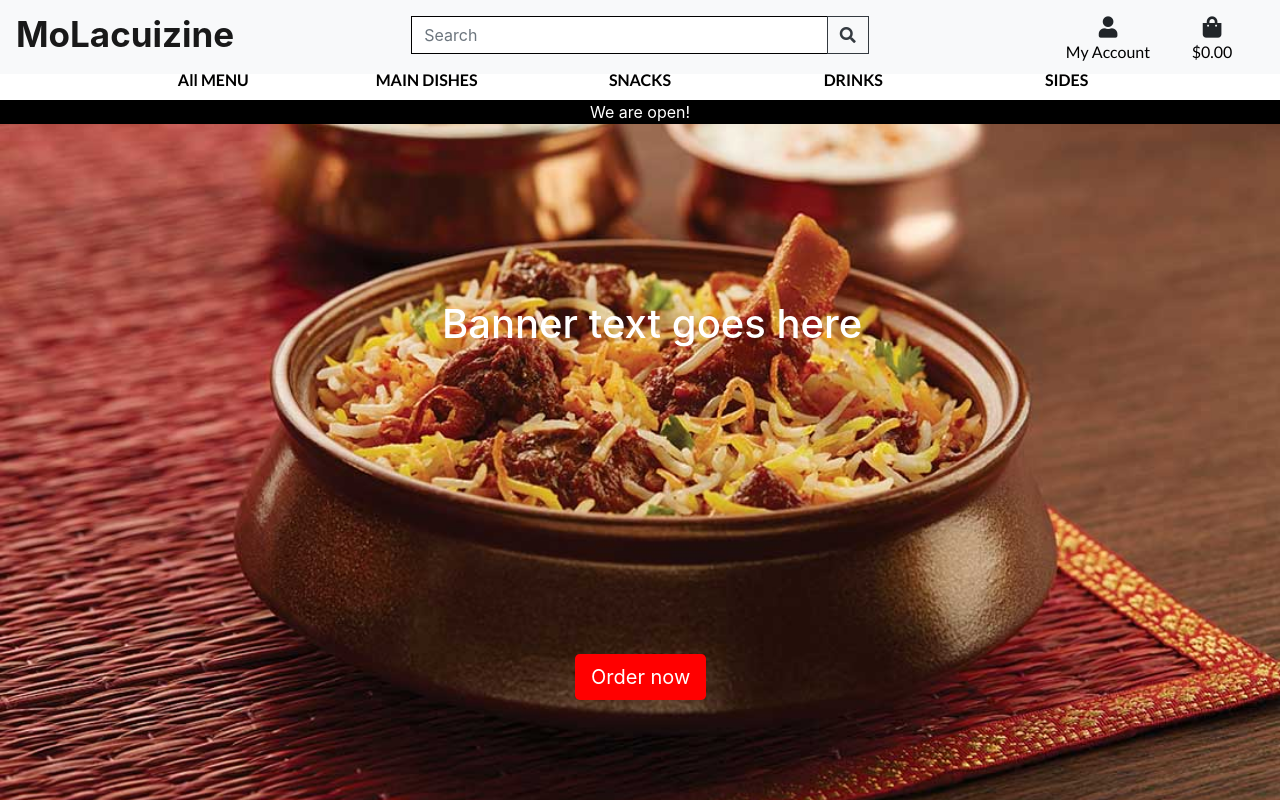
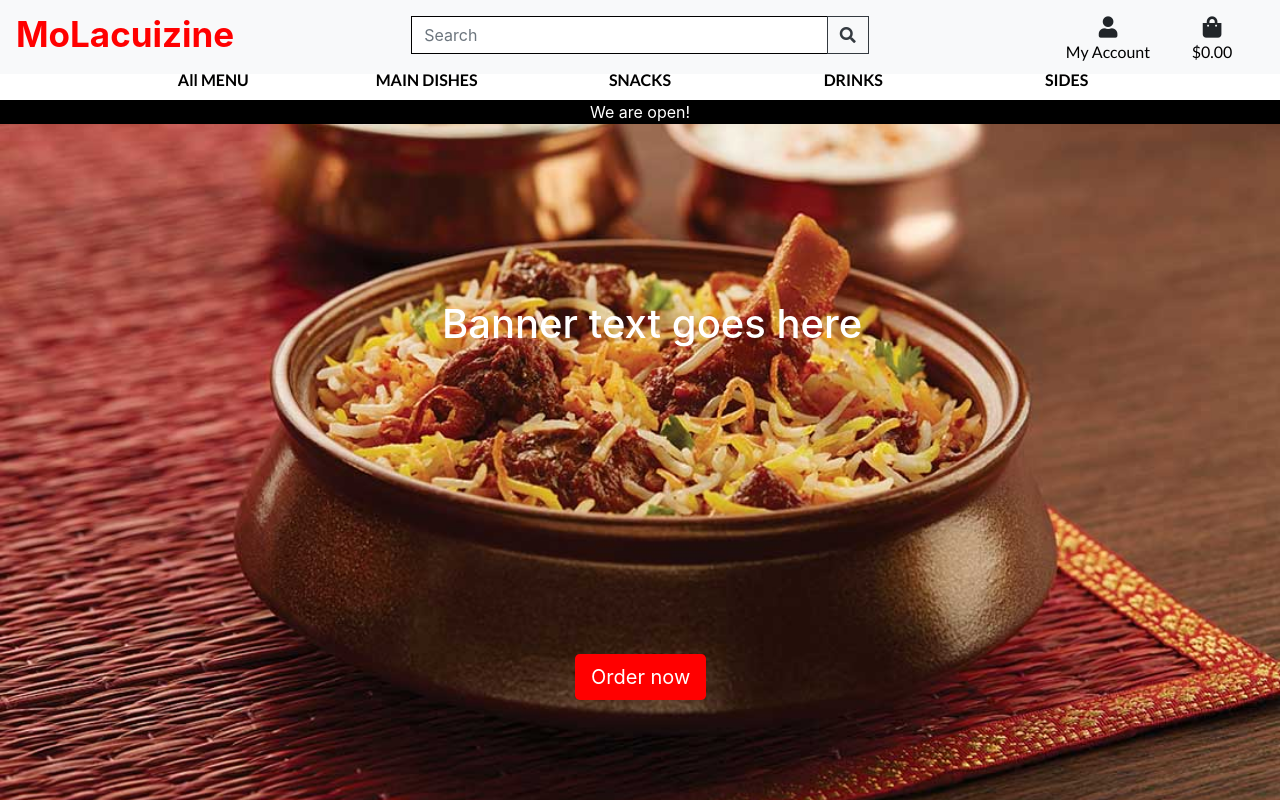
Before and after one commit to Code-Institute-Submissions/molacuizine, a Django app: page / in a window 1280 px wide. Run offline with Django 3.2, Linux system fonts and the light colour scheme; some libraries are stand-ins or nearby versions.

Commit message:
Change main logo colour

```diff
--- a/static/css/base.css
+++ b/static/css/base.css
@@ -31,6 +31,7 @@
 .navbar-brand {
     font-size: 35px;
     padding-top: 0;
+    color: red !important;
 }
 
 .nav-link, .nav-link {
```
